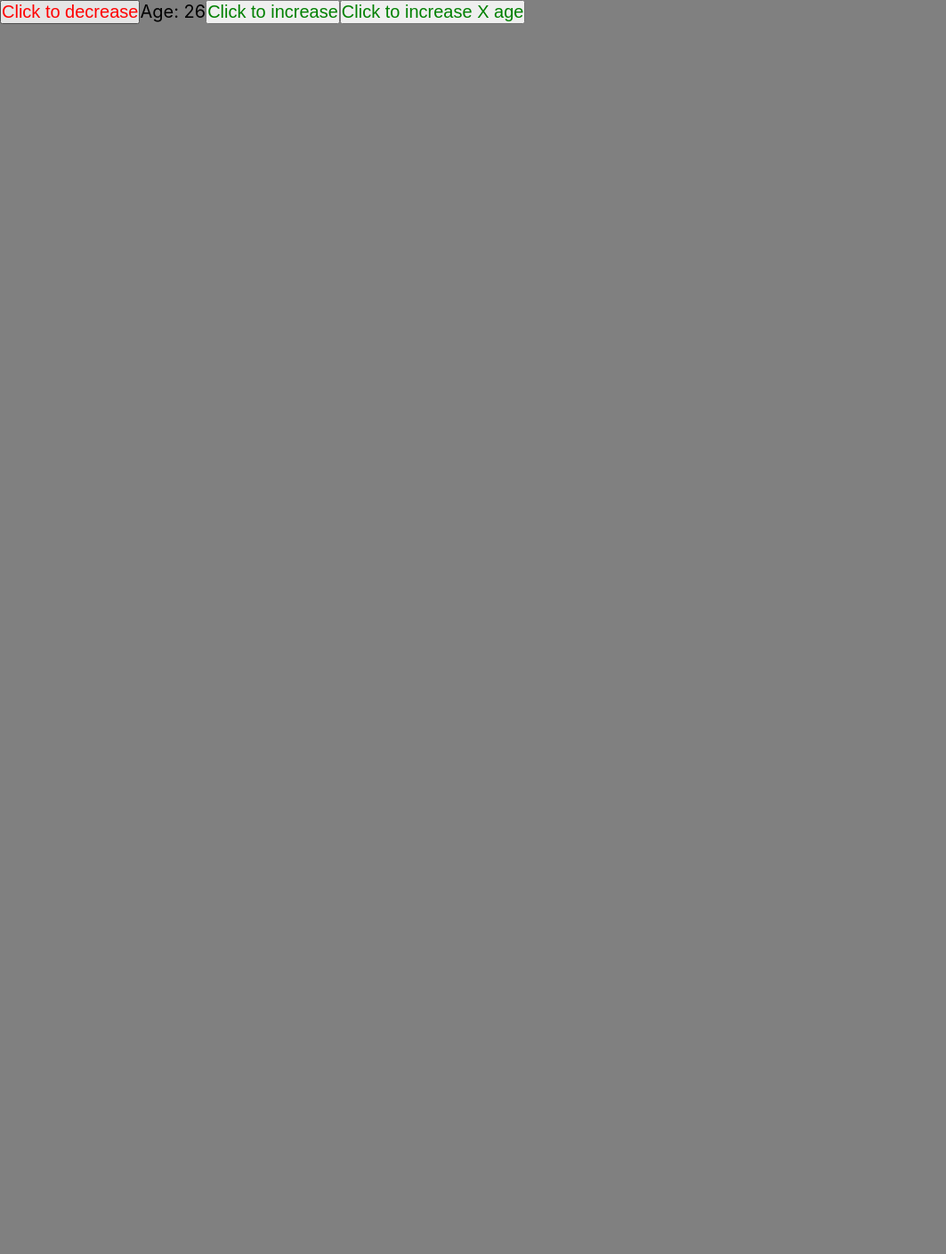
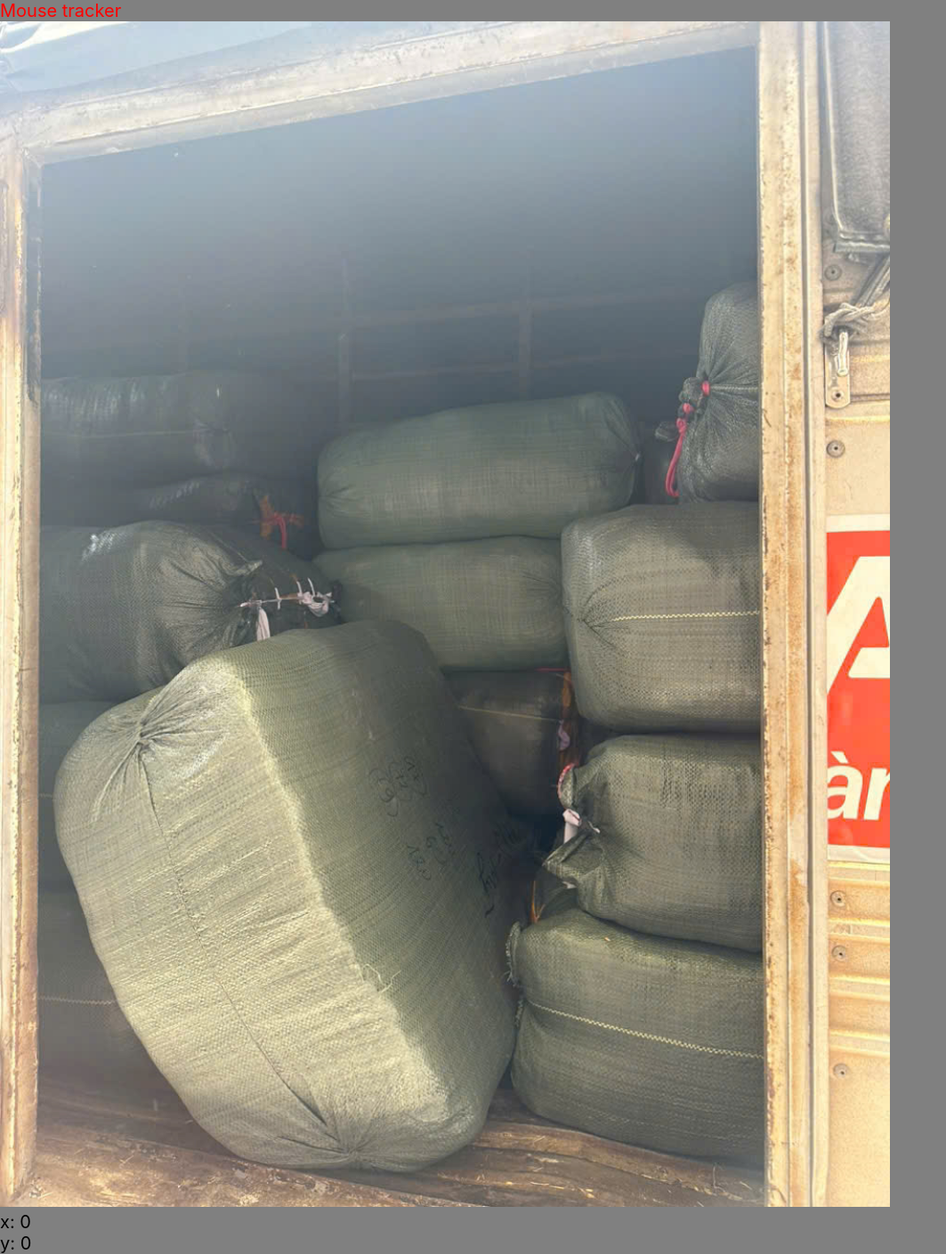
Before and after one commit to EricMai2112/practice-react, a React (Create React App) app in the folder TodoList/my-project/: page / in a window 1280 px wide. Shown: the whole page at 89% size, without its empty margins (0-1063 px from the left). Before the commit the page ends 800 px from the top, so only its background shows below. Built offline with nearby package versions, Linux system fonts and the light colour scheme.

Commit message:
redner props

```diff
--- a/TodoList/my-project/src/App.tsx
+++ b/TodoList/my-project/src/App.tsx
@@ -3,13 +3,16 @@
 import Watch from './Components/Watch/Watch'
 import Count from './Components/Count/Count'
 import Counter from './Components/Counter/Counter'
+import MouseTracker from './Components/MouseTracker/MouseTracker'
+
 function App() {
   return (
     <div>
       {/* <TodoList /> */}
       {/* <Watch /> */}
       {/* <Count /> */}
-      <Counter />
+      {/* <Counter /> */}
+      <MouseTracker />
     </div>
   )
 }
--- /dev/null
+++ b/TodoList/my-project/src/Components/MouseTracker/Ads.tsx
@@ -0,0 +1,14 @@
+import React from 'react'
+import websiteUI from './test.jpg'
+
+export default function Ads({ x, y }: { x: number; y: number }) {
+  return (
+    <div>
+      <img src={websiteUI} alt='' style={{ width: '100rem', height: 'auto' }} />
+      <ul>
+        <li>x: {x}</li>
+        <li>y: {y}</li>
+      </ul>
+    </div>
+  )
+}
--- /dev/null
+++ b/TodoList/my-project/src/Components/MouseTracker/MouseTracker.tsx
@@ -0,0 +1,25 @@
+import React, { useState } from 'react'
+import Ads from './Ads'
+
+interface PositionType {
+  x: number
+  y: number
+}
+
+export default function MouseTracker() {
+  const [position, setPosition] = useState<PositionType>({ x: 0, y: 0 })
+
+  const handleMouseMove = (event: React.MouseEvent<HTMLDivElement, MouseEvent>) => {
+    setPosition({
+      x: event.clientX,
+      y: event.clientY
+    })
+  }
+
+  return (
+    <div onMouseMove={handleMouseMove}>
+      <p style={{ color: 'red' }}>Mouse tracker</p>
+      <Ads {...position} />
+    </div>
+  )
+}
```
Also changed, not shown: TodoList/my-project/src/Components/MouseTracker/test.jpg (added), 1 other file (tests, documents, lock files or other folders).
